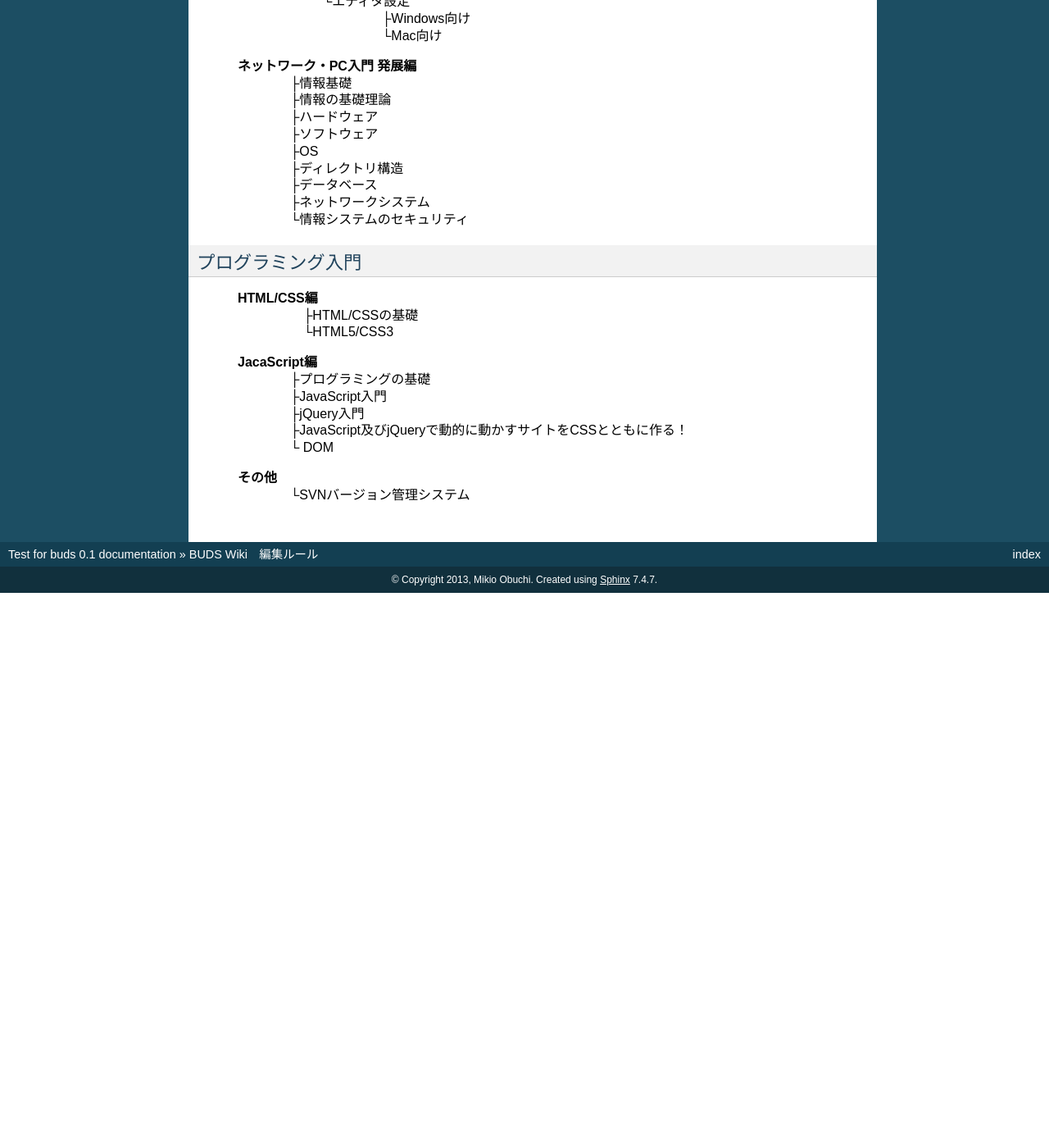
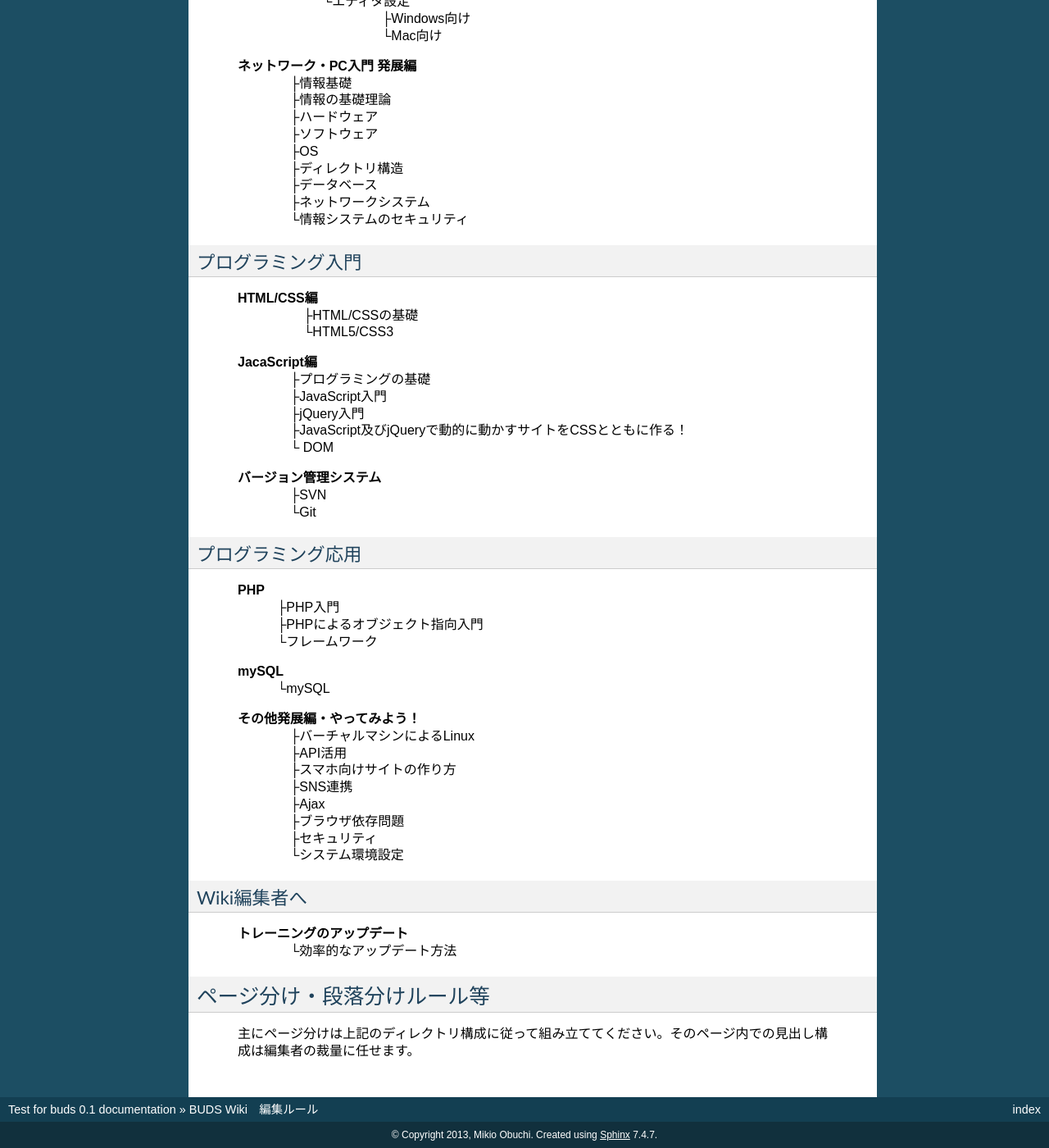
Before and after one commit to uhero-corp/buds, a Sphinx documentation site: the page built from source/0_rule_for_wiki.txt, in a window 1280 px wide and 1400 px high, scrolled down 560 px. Shown: the whole window at 82% size. Built offline with Sphinx 7.4.7, drawn with Linux system fonts in a browser that asks for light colours; before the commit the page ends 1283 px from its top, so only the background shows below that; some of the changed text lies outside the part shown.

Commit message:
ひとまず完了しました

```diff
--- a/source/0_rule_for_wiki.txt
+++ b/source/0_rule_for_wiki.txt
@@ -58,5 +58,41 @@ BUDS Wiki　編集ルール
  | 　　　　├JavaScript及びjQueryで動的に動かすサイトをCSSとともに作る！
  | 　　　　└ DOM
 
- | **その他**
- | 　　　　└SVNバージョン管理システム
+ | **バージョン管理システム**
+ | 　　　　├SVN
+ | 　　　　└Git
+
+################
+プログラミング応用
+################
+
+ | **PHP**
+ | 　　　├PHP入門
+ | 　　　├PHPによるオブジェクト指向入門
+ | 　　　└フレームワーク
+
+ | **mySQL**
+ | 　　　└mySQL
+
+ | **その他発展編・やってみよう！**
+ | 　　　　├バーチャルマシンによるLinux
+ | 　　　　├API活用
+ | 　　　　├スマホ向けサイトの作り方
+ | 　　　　├SNS連携
+ | 　　　　├Ajax
+ | 　　　　├ブラウザ依存問題
+ | 　　　　├セキュリティ
+ | 　　　　└システム環境設定
+
+###############
+Wiki編集者へ
+###############
+
+ | **トレーニングのアップデート**
+ | 　　　　└効率的なアップデート方法
+
+
+ページ分け・段落分けルール等
+=========================
+
+ | 主にページ分けは上記のディレクトリ構成に従って組み立ててください。そのページ内での見出し構成は編集者の裁量に任せます。
```
